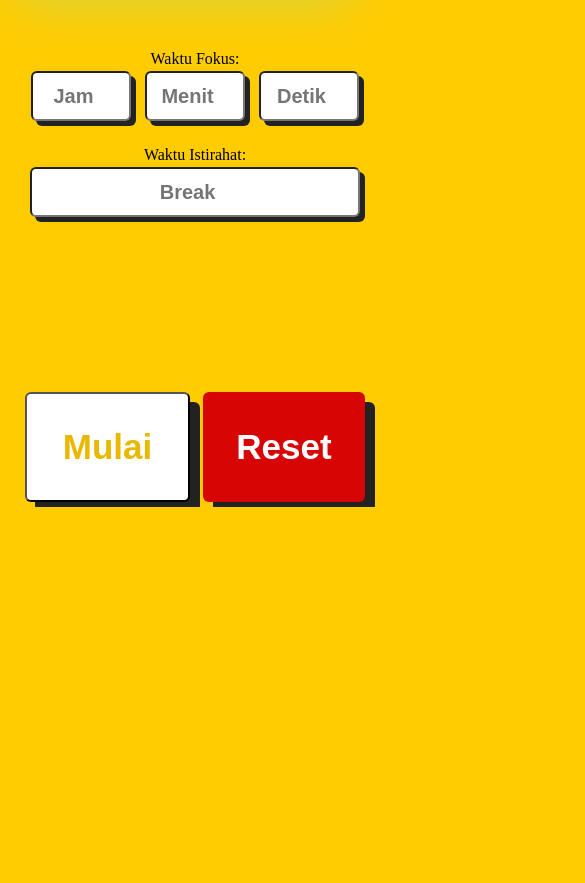
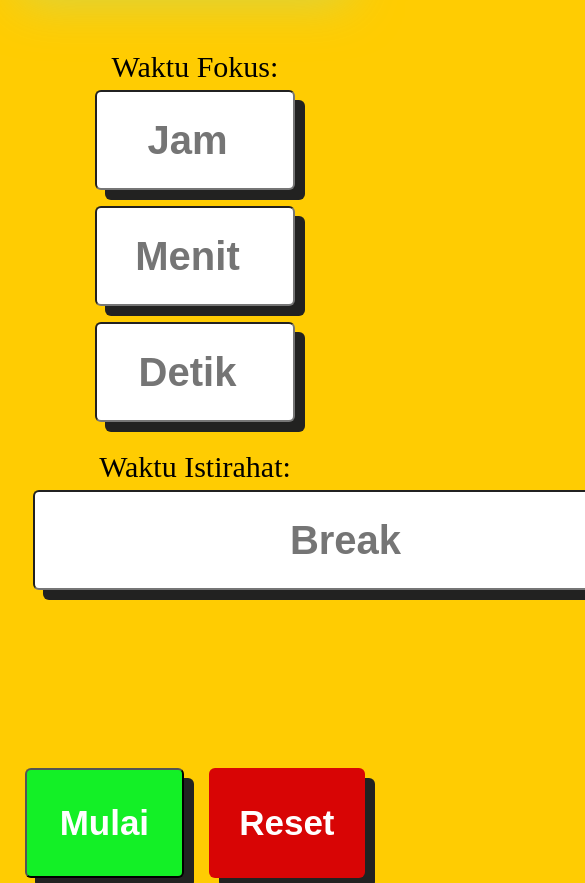
Before and after one commit to ENONGLOSKER/POMODORO-APP, a plain HTML site: page index.html in a window 390 px wide. Shown: the part 815-1698 px from the top of the page, 585 px wide, since content can reach past the window. Before the commit the page ends 1322 px from the top, so only its background shows below. Drawn offline with Linux system fonts and the light colour scheme.

Commit message:
fix responsiv

```diff
--- a/style.css
+++ b/style.css
@@ -70,7 +70,8 @@ img{
     border-radius: 6px;
     font-size: 18px;
     font-weight: bold;
-    color:rgb(232, 185, 0) ;
+    color:white ;
+    background-color: rgb(19, 240, 38);
     box-shadow: 5px 5px rgb(34, 34, 33);
 }
 .input button:hover{
@@ -126,9 +127,9 @@ img{
         padding: 90px 10px 10px 10px;
       }
 
-      .input input {
+      .container .input input {
         box-shadow: 10px 10px rgb(34, 34, 33);
-        width: 260px;
+        width: 200px;
         height: 100px;
         border-radius: 6px;
         text-align: center;
@@ -141,13 +142,13 @@ img{
 
       .input button {
         margin-top: 170px;
-        width: 680px;
+        width: 600px;
         height: 110px;
         border-radius: 6px;
         font-size: 35px;
         font-weight: bold;
-        color: rgb(232, 185, 0);
-        background-color: white;
+        color: rgb(255, 255, 255);
+        background-color: rgb(19, 240, 38);
         box-shadow: 10px 10px rgb(34, 34, 33);
       }
 
@@ -161,4 +162,23 @@ img{
         width: 350px;
         height: 380px;
       }
+      .container .input > input:nth-child(9){
+        width: 640px;
+    }
+    .input .btn{
+        display: flex;
+        gap: 25px;
+        align-items: center;
+        justify-content: center;
+    }
+    .input .btn button{
+        width: 400px;
+        height: 110px;
+    }
+    .container .input label{
+        margin-top: 20px;
+        margin-bottom: -20px;
+        font-size: 30px;
+        display: block;
+    }
 }
```
